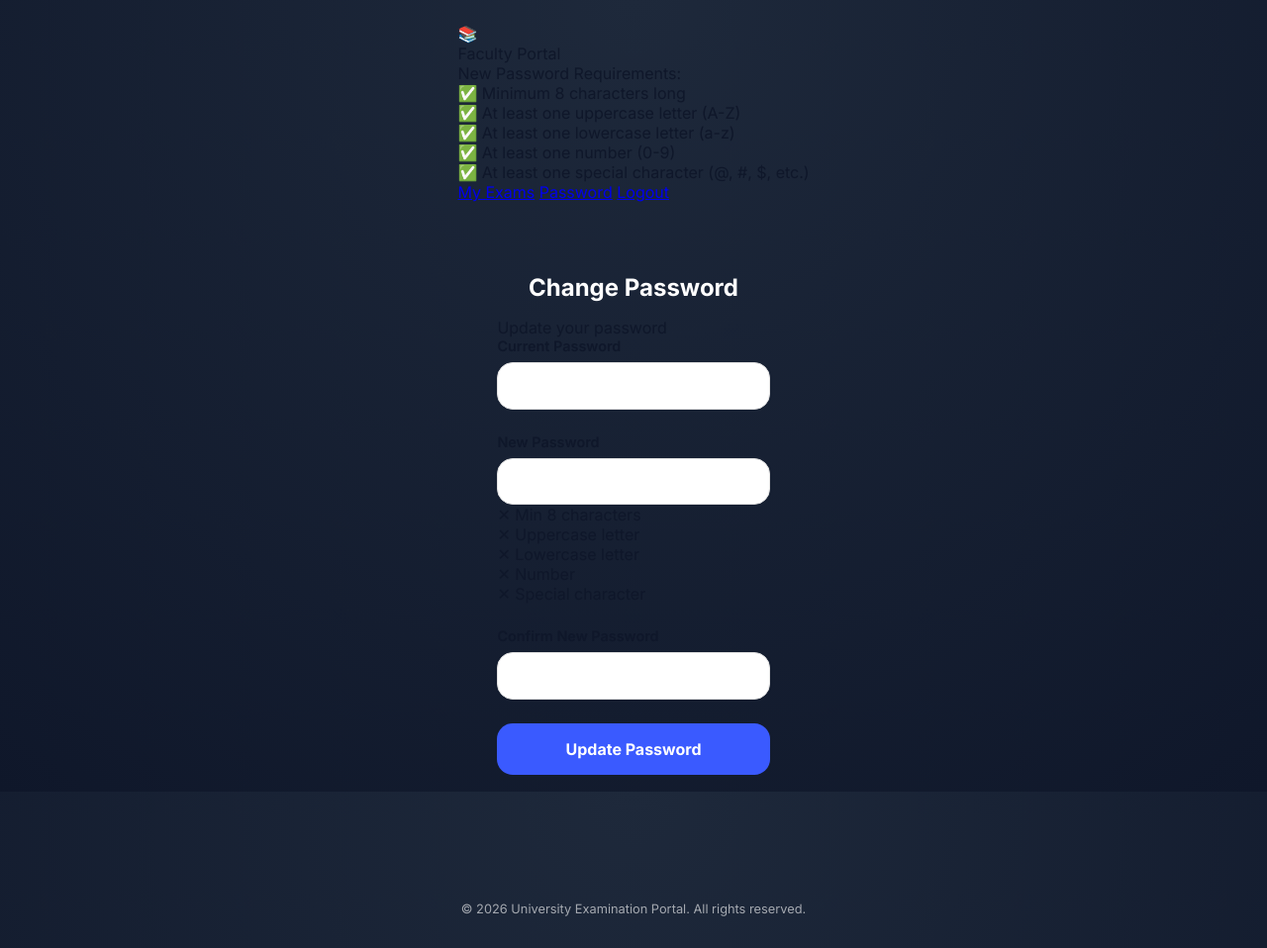
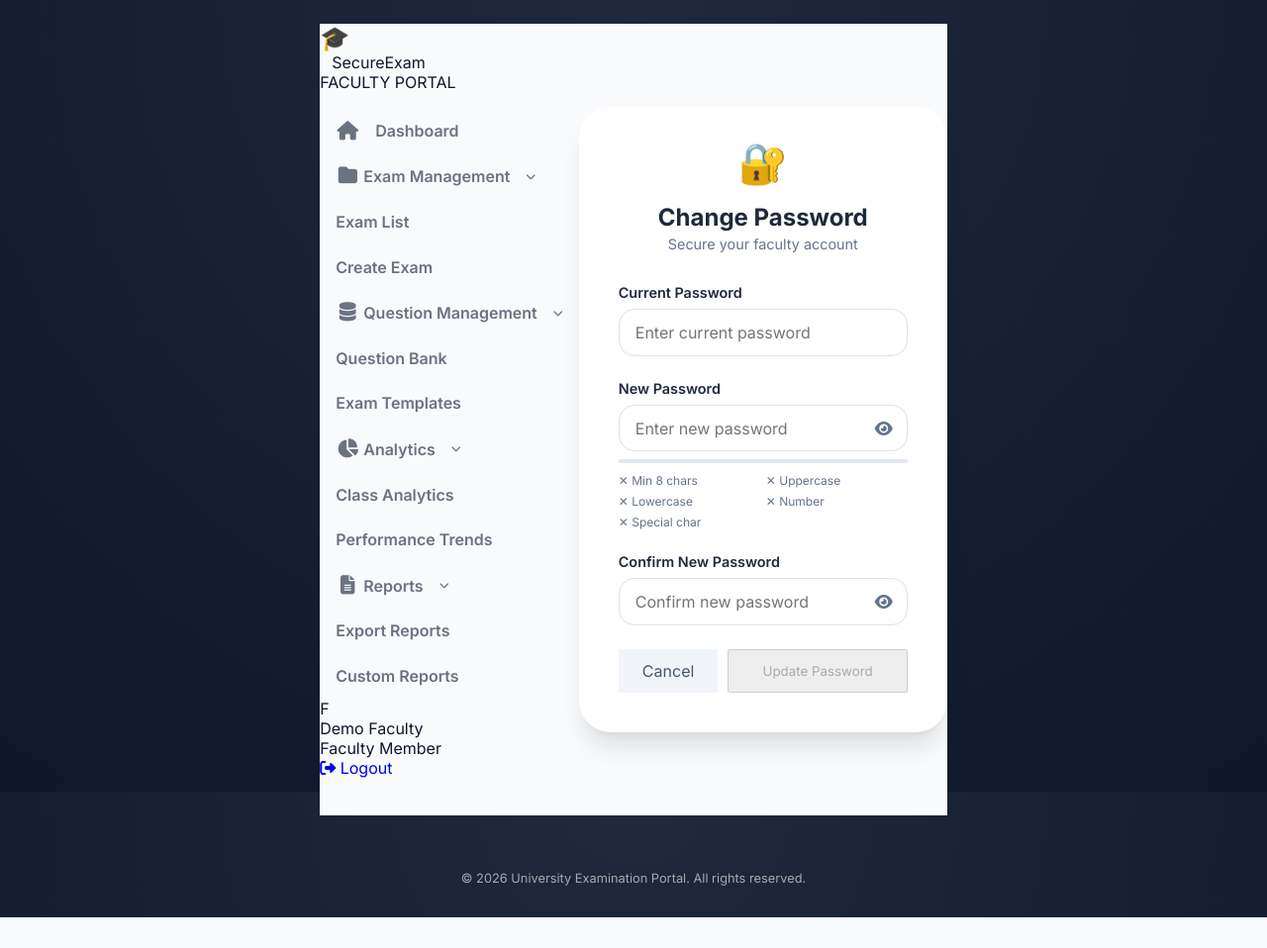
Before and after one commit to Jagadesh131/SecureExam, a Flask app: template backend/templates/faculty/change_password.html in a window 1280 px wide. Shown: the whole page at 99% size. After the commit the page ends 927 px from the top, so only its background shows below. Run offline with Flask 3, Linux system fonts and the light colour scheme; the template is opened without the code that fills it, so the values that code supplies are empty.

Commit message:
Update change password page to use premium dashboard theme and add toggle password visibility

```diff
--- a/backend/templates/faculty/change_password.html
+++ b/backend/templates/faculty/change_password.html
@@ -2,59 +2,55 @@
 {% block title %}Change Password — Faculty{% endblock %}
 
 {% block content %}
-<div class="page-wrapper">
-    <nav class="navbar">
-        <div class="container">
-            <div class="navbar-brand">
-                <div class="brand-icon">📚</div>
-                Faculty Portal
-            </div>
-            <div class="password-requirements mb-4 bg-light p-2 rounded">
-                <p class="text-sm font-bold mb-1">New Password Requirements:</p>
-                <ul class="text-xs text-muted" style="list-style: none; padding-left: 0;">
-                    <li>✅ Minimum 8 characters long</li>
-                    <li>✅ At least one uppercase letter (A-Z)</li>
-                    <li>✅ At least one lowercase letter (a-z)</li>
-                    <li>✅ At least one number (0-9)</li>
-                    <li>✅ At least one special character (@, #, $, etc.)</li>
-                </ul>
-            </div>
-            <div class="navbar-links">
-                <a href="{{ url_for('faculty.dashboard') }}">My Exams</a>
-                <a href="{{ url_for('faculty.change_password') }}">Password</a>
-                <a href="{{ url_for('faculty.logout') }}" class="nav-danger">Logout</a>
-            </div>
-        </div>
-    </nav>
+<div class="dashboard-container">
+    {% set active_exam = none %}
+    {% include 'faculty/components/sidebar.html' %}
 
-    <main class="main-content">
-        <div class="container section">
-            <div class="auth-card" style="margin: 2rem auto;">
-                <h2 class="auth-title">Change Password</h2>
-                <p class="auth-subtitle">Update your password</p>
+    <main class="main-wrapper" id="mainWrapper" style="margin-right: 0; min-height: 100vh; display: flex; align-items: center; justify-content: center;">
+        <div class="animate" style="width: 100%; max-width: 450px;">
+            <div class="card" style="padding-top: 2rem;">
+                <div style="text-align: center; margin-bottom: 2rem;">
+                    <div style="font-size: 2.5rem; margin-bottom: 1rem;">🔐</div>
+                    <h2 style="margin-bottom: 0.25rem; font-weight: 800; color: #1E293B;">Change Password</h2>
+                    <p style="color: #64748B; font-size: 0.9rem;">Secure your faculty account</p>
+                </div>
 
                 <form method="POST" id="pwForm">
                     <div class="form-group">
-                        <label class="form-label">Current Password</label>
-                        <input type="password" name="current_password" class="form-input" required>
+                        <label for="currentPw" style="color: #1E293B;">Current Password</label>
+                        <input type="password" name="current_password" id="currentPw" placeholder="Enter current password" required style="color: #1E293B; background: white;">
                     </div>
+
                     <div class="form-group">
-                        <label class="form-label">New Password</label>
-                        <input type="password" name="new_password" id="newPw" class="form-input" required>
-                        <div class="pw-strength-bar"><div class="pw-strength-fill" id="strengthFill"></div></div>
-                        <div class="pw-checklist" id="pwChecklist">
-                            <div class="pw-check-item" id="chkLen">✕ Min 8 characters</div>
-                            <div class="pw-check-item" id="chkUpper">✕ Uppercase letter</div>
-                            <div class="pw-check-item" id="chkLower">✕ Lowercase letter</div>
-                            <div class="pw-check-item" id="chkNum">✕ Number</div>
-                            <div class="pw-check-item" id="chkSpec">✕ Special character</div>
+                        <label for="newPw" style="color: #1E293B;">New Password</label>
+                        <div style="position: relative;">
+                            <input type="password" name="new_password" id="newPw" placeholder="Enter new password" required style="padding-right: 40px; color: #1E293B; background: white;">
+                            <i class="fas fa-eye" style="position: absolute; right: 15px; top: 50%; transform: translateY(-50%); color: #64748B; cursor: pointer;" onclick="togglePassword('newPw', this)"></i>
+                        </div>
+                        <div style="height: 4px; background: #E2E8F0; border-radius: 2px; margin-top: 8px; overflow: hidden;">
+                            <div id="strengthFill" style="height: 100%; width: 0%; transition: all 0.3s; background: #ef4444;"></div>
+                        </div>
+                        <div id="pwChecklist" style="margin-top: 10px; font-size: 0.75rem; color: #64748B; display: grid; grid-template-columns: 1fr 1fr; gap: 6px;">
+                            <div id="chkLen">✕ Min 8 chars</div>
+                            <div id="chkUpper">✕ Uppercase</div>
+                            <div id="chkLower">✕ Lowercase</div>
+                            <div id="chkNum">✕ Number</div>
+                            <div id="chkSpec">✕ Special char</div>
                         </div>
                     </div>
+
                     <div class="form-group">
-                        <label class="form-label">Confirm New Password</label>
-                        <input type="password" name="confirm_password" id="confirmPw" class="form-input" required>
+                        <label for="confirmPw" style="color: #1E293B;">Confirm New Password</label>
+                        <div style="position: relative;">
+                            <input type="password" name="confirm_password" id="confirmPw" placeholder="Confirm new password" required style="padding-right: 40px; color: #1E293B; background: white;">
+                            <i class="fas fa-eye" style="position: absolute; right: 15px; top: 50%; transform: translateY(-50%); color: #64748B; cursor: pointer;" onclick="togglePassword('confirmPw', this)"></i>
+                        </div>
                     </div>
-                    <button type="submit" id="submitBtn" class="btn btn-primary btn-block btn-lg" disabled>Update Password</button>
+
+                    <div style="display: flex; gap: 10px; margin-top: 1.5rem;">
+                        <a href="{{ url_for('faculty.my_account') }}" class="schedule-btn" style="flex: 1; text-align: center; background: #F1F5F9; color: #475569; text-decoration: none; padding: 12px;">Cancel</a>
+                        <button type="submit" id="submitBtn" class="schedule-btn" style="flex: 2; padding: 12px;" disabled>Update Password</button>
+                    </div>
                 </form>
             </div>
         </div>
@@ -68,6 +64,19 @@
 const confirm = document.getElementById('confirmPw');
 const fill = document.getElementById('strengthFill');
 const btn = document.getElementById('submitBtn');
+
+function togglePassword(inputId, icon) {
+    const input = document.getElementById(inputId);
+    if (input.type === 'password') {
+        input.type = 'text';
+        icon.classList.remove('fa-eye');
+        icon.classList.add('fa-eye-slash');
+    } else {
+        input.type = 'password';
+        icon.classList.remove('fa-eye-slash');
+        icon.classList.add('fa-eye');
+    }
+}
 
 const checks = {
     chkLen: p => p.length >= 8,
```
